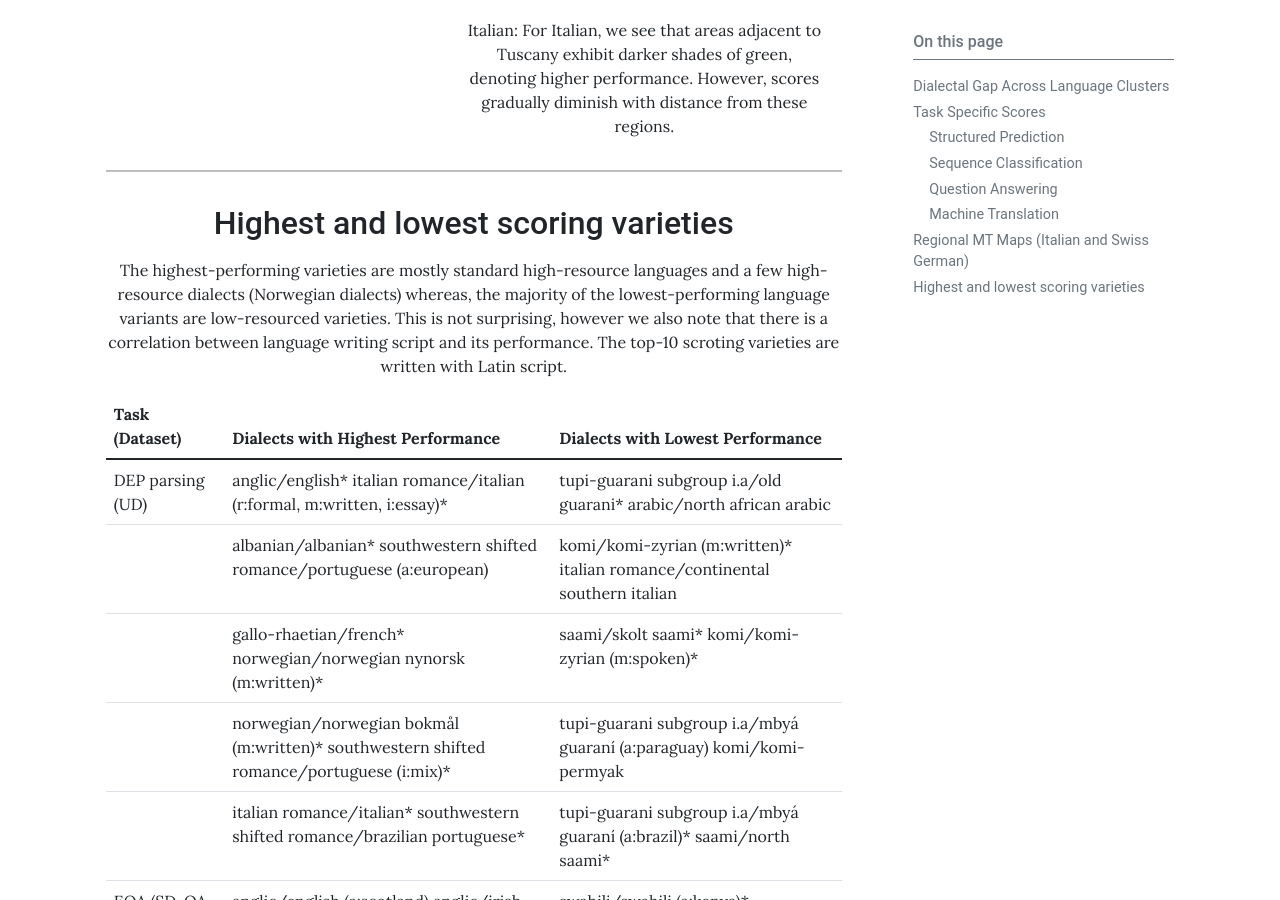
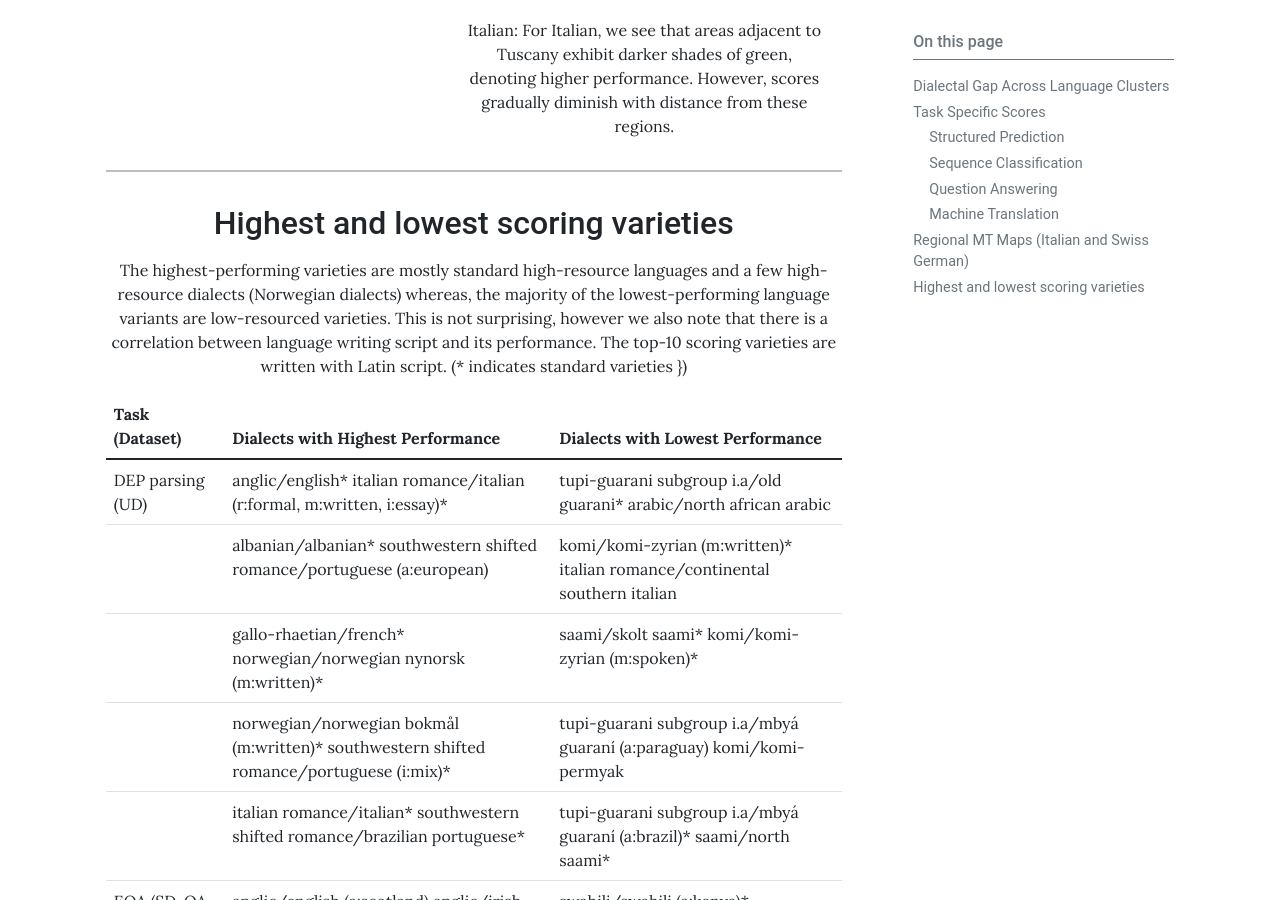
Before and after one commit to ffaisal93/DialectBench.io, a Jekyll site: the page built from pages/results.md, in a window 1280 px wide and 900 px high, scrolled down 6247 px. Built offline with Jekyll 4.4.1, drawn with Linux system fonts in a browser that asks for light colours.

Commit message:
updated results file

```diff
--- a/pages/results.md
+++ b/pages/results.md
@@ -138,7 +138,7 @@ shade of green indicates a higher score). </p>
 
 <h2 style="text-align: center;">Highest and lowest scoring varieties</h2>
 
-<p style="text-align: center;">The highest-performing varieties are mostly standard high-resource languages and a few high-resource dialects (Norwegian dialects) whereas, the majority of the lowest-performing language variants are low-resourced varieties. This is not surprising, however we also note that there is a correlation between language writing script and its performance. The top-10 scroting varieties are  written with Latin script. </p>
+<p style="text-align: center;">The highest-performing varieties are mostly standard high-resource languages and a few high-resource dialects (Norwegian dialects) whereas, the majority of the lowest-performing language variants are low-resourced varieties. This is not surprising, however we also note that there is a correlation between language writing script and its performance. The top-10 scoring varieties are  written with Latin script. (* indicates standard varieties }) </p>
 
 | Task (Dataset)                          | Dialects with Highest Performance                                   | Dialects with Lowest Performance                                 |
 |----------------------------------------|--------------------------------------------------------------------|------------------------------------------------------------------|
```
